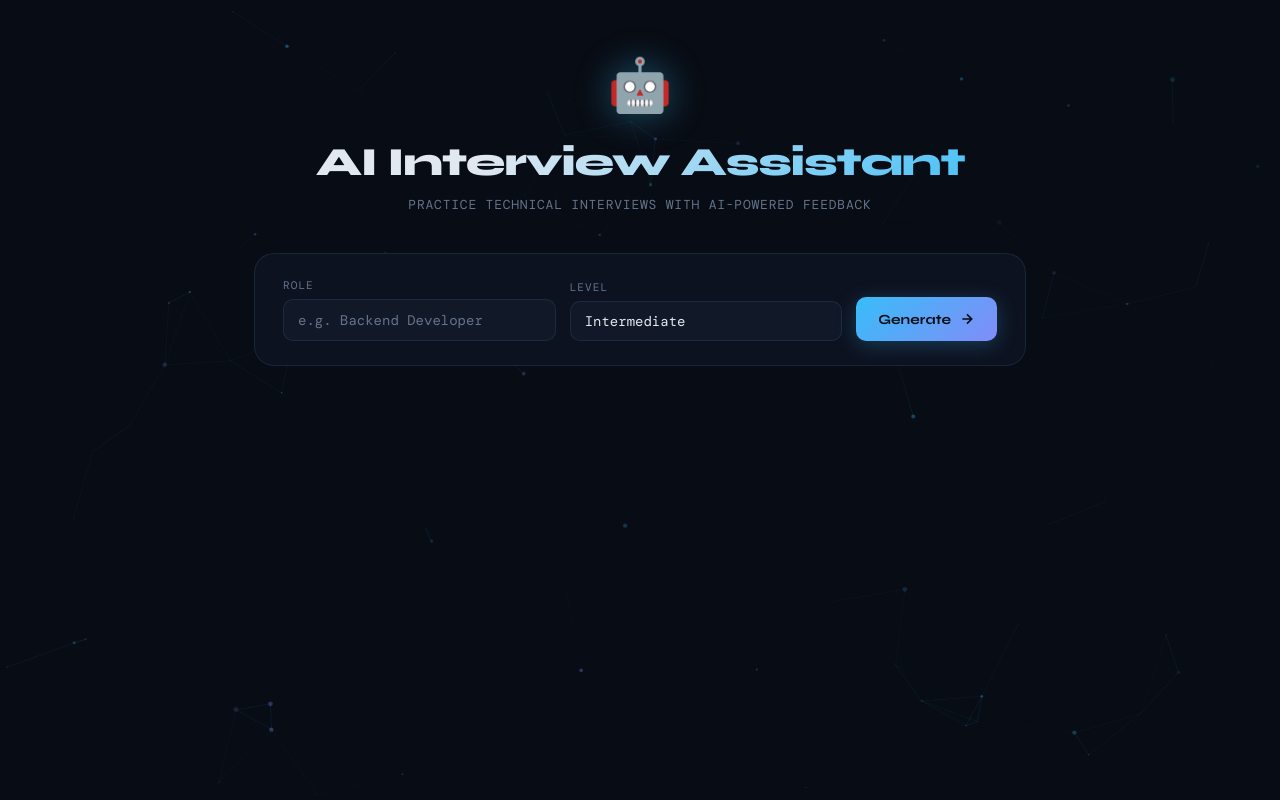
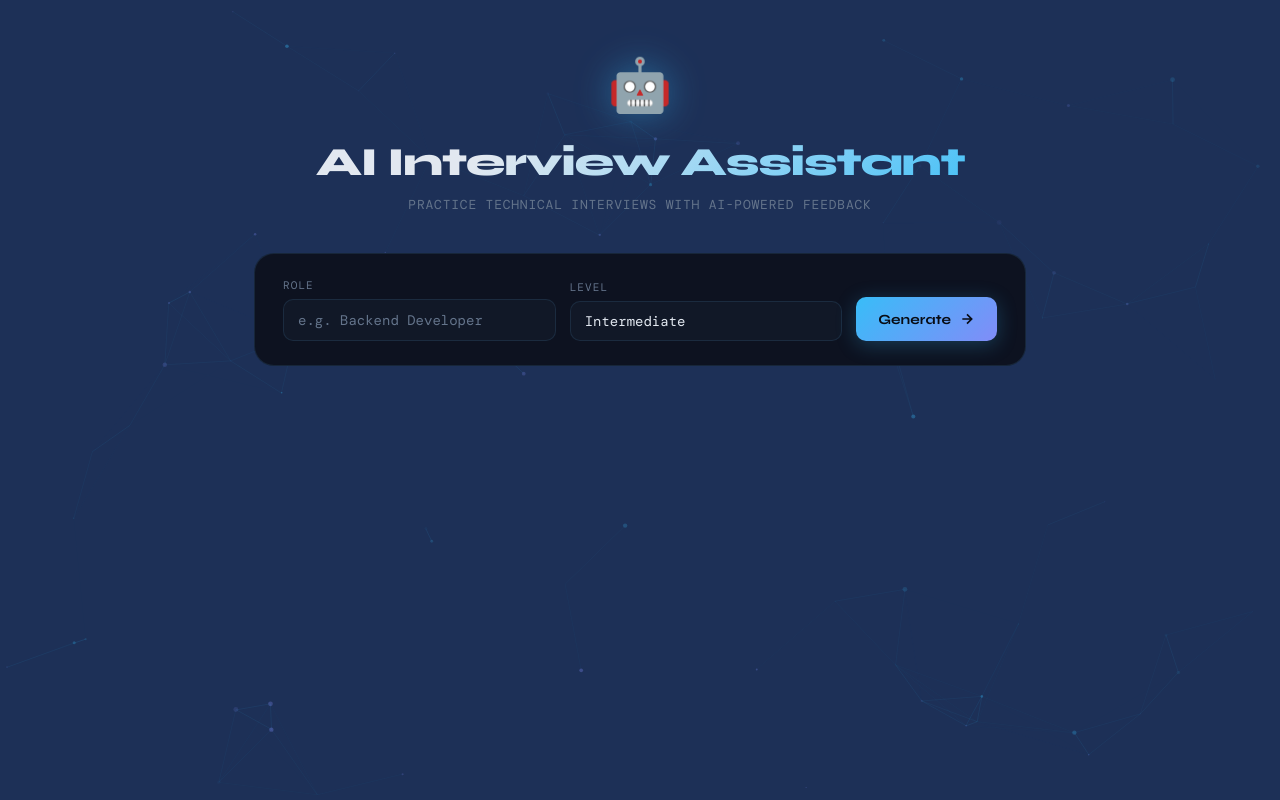
Before and after one commit to Ammusabu/ai-interview-agent, a FastAPI app: page / in a window 1280 px wide. Run offline with FastAPI, Linux system fonts and the light colour scheme; some web fonts are replaced.

Commit message:
upgrade frontend UI

```diff
--- a/static/style.css
+++ b/static/style.css
@@ -1,7 +1,7 @@
 @import url('https://fonts.googleapis.com/css2?family=Syne:wght@400;600;700;800&family=DM+Mono:wght@300;400;500&display=swap');
 
 :root {
-    --bg:       #080c14;
+    --bg:       #1d3057;
     --surface:  #0d1220;
     --surface2: #111827;
     --border:   rgba(99,179,237,0.12);
```
